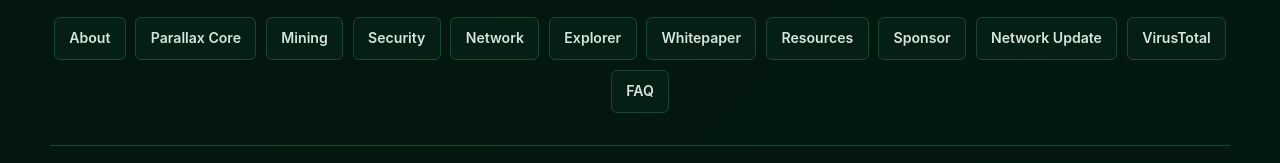
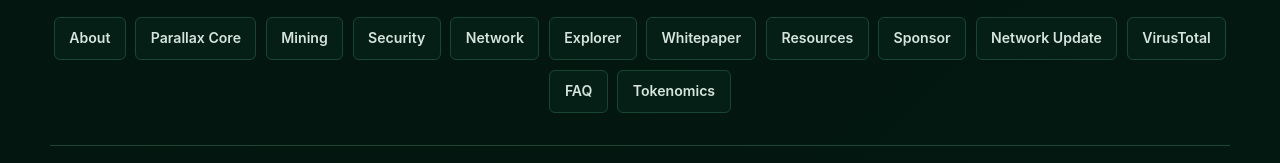
Before and after one commit to ParallaxCoreDevelopers/parallax_wallet_miner, a plain HTML site: page index.html in a window 1280 px wide. Shown: the part 146-309 px from the top of the page. Drawn offline with Linux system fonts and the light colour scheme; no server answers.

Commit message:
Update index.html  https://paraplx.com
website update for https://paraplx.com

```diff
--- a/index.html
+++ b/index.html
@@ -413,7 +413,7 @@
         <a href="network-update.html">Network Update</a>
         <a href="https://github.com/ParallaxCoreDevelopers/parallax_wallet_miner/blob/main/VIRUSTOTAL.md">VirusTotal</a>
         <a href="faq.html">FAQ</a>
-
+        <a href="tokenomics.html">Tokenomics</a>
     </nav>
 
     <header>
```
